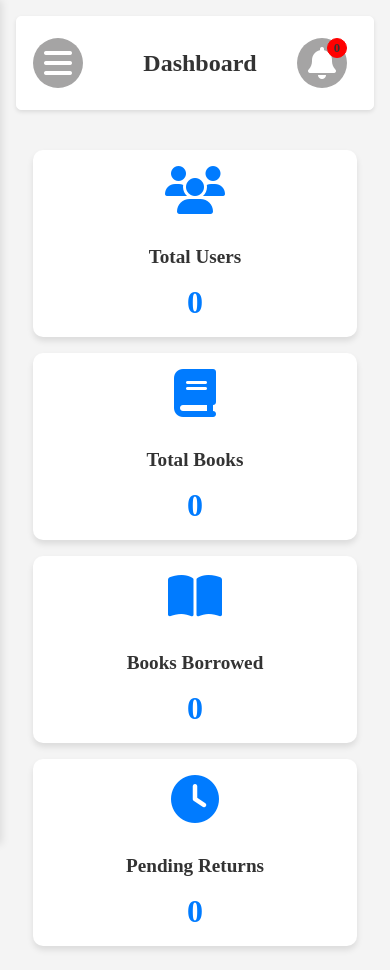
After one commit to TchadoNaomy/Library-management-system-, a PHP site: page /Dashboards/Admin/Admin.php in a window 390 px wide. The commit adds this page. Run offline with PHP 8.4, Linux system fonts and the light colour scheme.

Commit message:
admin dashboard almost done and responsiveness ok

```diff
--- /dev/null
+++ b/Assets/Scripts/admin.js
@@ -0,0 +1,34 @@
+document.addEventListener('DOMContentLoaded', function() {
+    const mobileMenu = document.querySelector('.mobileMenu');
+    const sideBar = document.querySelector('.sideBar');
+    const MOBILE_BREAKPOINT = 1024; // Changed breakpoint to 1024px
+
+    // Function to handle mobile menu display
+    function handleMobileMenuDisplay() {
+        if (window.innerWidth <= MOBILE_BREAKPOINT) {
+            mobileMenu.style.display = 'flex';
+        } else {
+            mobileMenu.style.display = 'none';
+            sideBar.classList.remove('show');
+        }
+    }
+
+    // Initial check for mobile view
+    handleMobileMenuDisplay();
+
+    // Toggle sidebar when mobile menu is clicked
+    mobileMenu.addEventListener('click', function(e) {
+        e.stopPropagation();
+        sideBar.classList.toggle('show');
+    });
+
+    // Close sidebar when clicking outside
+    document.addEventListener('click', function(e) {
+        if (!sideBar.contains(e.target) && !mobileMenu.contains(e.target)) {
+            sideBar.classList.remove('show');
+        }
+    });
+
+    // Handle window resize
+    window.addEventListener('resize', handleMobileMenuDisplay);
+});
--- a/Assets/Styles/Admin.css
+++ b/Assets/Styles/Admin.css
@@ -0,0 +1,293 @@
+/* Basic Reset */
+* {
+    margin: 0;
+    padding: 0;
+    box-sizing: border-box;
+}
+
+/* Sidebar Styles */
+.sideBar {
+    position: fixed;
+    top: 0;
+    left: 0;
+    bottom: 0;
+    width: 250px;
+    background-color: grey;
+    color: white;
+    display: flex;
+    flex-direction: column;
+    align-items: center;
+    font-family: Arial, sans-serif;
+    font-size: 1em;
+    z-index: 1000;
+    transition: transform 0.3s ease-in-out;
+}
+
+.sideBar .profilePic {
+    width: 100%;
+    padding: 1rem;
+    display: flex;
+    flex-direction: column;
+    align-items: center;
+    gap: 1rem;
+}
+
+.sideBar .profilePic img {
+    width: 120px;
+    height: 120px;
+    border-radius: 50%;
+    object-fit: cover;
+}
+
+.sideBar .profilePic .Uname,.role,.msg{
+        font-size: 1.2em;
+}
+
+.sideBar nav{
+    width: 100%;
+    display: flex;
+    flex-direction: column;
+    margin-bottom: 10px;
+    /* background-color: aqua; */
+}
+
+.sideBar nav ul li {
+    border: 1px solid #fff;  /* Basic white border */
+    margin: 20px 5px;
+    padding: 10px;
+    border-radius: 5px;  /* Optional: rounds the corners */
+    cursor: pointer;
+    text-align: center;
+}
+
+.sideBar nav ul li a {
+    color: white;
+    text-decoration: none;
+    display: block;
+    width: 100%;
+}
+
+.sideBar nav ul li:hover {
+    background-color: rgba(255, 255, 255, 0.1);
+    border-color: #e0e0e0;
+}
+
+.sideBar footer{
+    height: 200px;
+    width: 100%;
+    /* background-color: antiquewhite; */
+    margin-bottom: 10px;
+    display: flex;
+    flex-direction: column;
+    align-items: center;
+    justify-content: center;
+}
+
+.sideBar footer P{
+   text-align: center;
+    margin-bottom: 5px;
+}
+
+.sideBar.show {
+    transform: translateX(0);
+}
+
+/* wnd of side bar stylings*/
+
+
+/* Main content area styles */
+.mainContent {
+    margin-left: 250px;
+    padding: 1rem;
+    min-height: 100vh;
+    background-color: #f4f4f4;
+    transition: margin-left 0.3s ease;
+}
+
+.mainContent nav{
+    width: 100%;
+    height: fit-content;
+    color: white;
+    display: flex;
+    justify-content: space-between;
+    align-items: center;
+    border: 1px solid white;
+    border-radius: 5px;
+    display: flex;
+    justify-content: space-between;
+    align-items: center;
+    padding: 1rem;
+    background-color: #fff;
+    box-shadow: 0 2px 4px rgba(0, 0, 0, 0.1);
+    margin-bottom: 2rem;
+}
+
+.mainContent nav p{
+    font-size: 1.2em;
+    padding-left: 20px;
+    font-size: 1.5rem;
+    font-weight: bold;
+    color: #333;
+}
+
+.mainContent nav .notificationBox{
+    height: 50px;
+    width: 50px;
+    background-color: rgb(165, 164, 164);
+    margin: 5px 10px 5px 0px;
+    border-radius: 25px;
+    display: flex;
+    align-items: center;
+    justify-content: center;
+    position: relative;
+    cursor: pointer;
+}
+
+.mainContent nav .notificationBox .counter{
+    position: absolute;
+    height:20px;
+    width:20px;
+    border-radius: 10px;
+    top:0px;
+    right: 0px;
+    display: flex;
+    align-items: center;
+    justify-content: center;
+    border: 1px solid red;
+    background-color: red;
+    position: absolute;
+    /* top: -8px;
+    right: -8px;
+    background-color: #ff4444;
+    color: white;
+    border-radius: 50%;
+    width: 20px;
+    height: 20px;
+    display: flex;
+    align-items: center;
+    justify-content: center; */
+}
+
+.mainContent nav .notificationBox .counter p{
+   padding-right: 20px;
+    font-size: 0.8rem;
+    margin: 0;
+}
+
+.mainContent nav .mobileMenu{
+    display: none;
+    cursor: pointer;
+    color: rgb(255, 254, 254);
+    height: 50px;
+    width: 50px;
+    align-items: center;
+    justify-content: center;
+    border-radius: 25px;
+    background-color: rgb(165, 164, 164);
+}
+
+.card-container {
+    display: grid;
+    grid-template-columns: repeat(2, 1fr);
+    gap: 2rem;
+    padding: 1rem;
+    max-width: 1200px;
+    margin: 0 auto;
+}
+
+.card {
+    background: white;
+    padding: 2rem;
+    border-radius: 10px;
+    box-shadow: 0 4px 6px rgba(0, 0, 0, 0.1);
+    text-align: center;
+    transition: all 0.3s ease;
+    min-height: 200px;
+    display: flex;
+    flex-direction: column;
+    justify-content: center;
+    align-items: center;
+}
+
+.card:hover {
+    transform: translateY(-5px);
+    box-shadow: 0 6px 8px rgba(0, 0, 0, 0.2);
+}
+
+.card i {
+    color: #007bff;
+    margin-bottom: 1rem;
+}
+
+.card h3 {
+    color: #333;
+    margin: 1rem 0;
+    font-size: 1.2rem;
+}
+
+.card .count {
+    font-size: 2rem;
+    font-weight: bold;
+    color: #007bff;
+    margin: 0;
+}
+
+/* Responsive Design */
+@media screen and (max-width: 1200px) {
+    .card-container {
+        width: 95%;
+        gap: 1.5rem;
+    }
+}
+
+@media screen and (max-width: 1024px) {
+    .sideBar{
+        transform: translateX(-100%);
+        box-shadow: 2px 0 8px rgba(0, 0, 0, 0.1);
+    }
+    .card-container {
+        grid-template-columns: 1fr;
+        gap: 1rem;
+    }
+
+    .mainContent {
+        margin-left: 200px;
+    }
+}
+
+@media screen and (max-width: 992px) {
+    .mainContent {
+        margin-left: 200px;
+    }
+}
+
+@media screen and (max-width: 768px) {
+    /* .sideBar {
+        transform: translateX(-100%);
+    } */
+
+    .mainContent {
+        margin-left: 0;
+    }
+
+    .card-container {
+        grid-template-columns: 1fr;
+        gap: 1rem;
+    }
+
+    .card {
+        padding: 1.5rem;
+        min-height: 180px;
+    }
+}
+
+@media screen and (max-width: 480px) {
+    .card-container {
+        padding: 0.5rem;
+    }
+
+    .card {
+        padding: 1rem;
+        min-height: 150px;
+    }
+}
--- /dev/null
+++ b/Dashboards/Admin/Admin.php
@@ -0,0 +1,79 @@
+<!DOCTYPE html>
+<html lang="en">
+<head>
+    <meta charset="UTF-8">
+    <meta name="viewport" content="width=device-width, initial-scale=1.0">
+    <link rel="stylesheet" href="../../Assets/Styles/Admin.css">
+    <link rel="stylesheet" href="../../Assets/fontawesome/css/all.css">
+    <title>Dashboard</title>
+</head>
+<body>
+    <div class="sideBar">
+        <div class="profilePic">
+            <img src="../../Assets/Images/logo.jfif" alt="Logo">
+            <p class="msg"> Welcome </p>
+            <p class="Uname"> Username </p>
+            <p class="role"> Admin </p>
+        </div>
+        <nav>
+            <ul>
+                <li><a href="../Admin/Admin.php"><i class="fas fa-qrcode" ></i>  Dashboard </a></li>
+                <li><a href="../Admin/Users.php"><i class="fas fa-users-gear" ></i>  Manage Acounts </a></li>
+                <li><a href="../Admin/Reports.php"><i class="fas fa-boxes-stacked" ></i>  Manage Stock </a></li>
+                <li><a href="../Admin/Reports.php"><i class="fas fa-chart-bar" ></i>  Reports </a></li>
+                <li><a href="../Admin/Settings.php"><i class="fas fa-gear" ></i>  Settings </a></li>
+                <li><a href="../Admin/Reports.php"><i class="fas fa-sign-out-alt" ></i>  LogOut </a></li>
+
+            </ul>
+        </nav>
+        <footer>
+            <p>&copy;2025 Library-Management All rights reserved</p>
+            <br>
+            <p>Designed by: Group 2</p>
+        </footer>
+    </div>
+    <div class="mainContent">
+        <nav>
+            <div class="mobileMenu">
+                <i class="fas fa-bars fa-2x"></i>
+            </div>
+            <p>
+                Dashboard
+            </p>
+            <div class="notificationBox">
+                <div class="counter">
+                    <p>0</p>
+                </div>
+                <i class="fas fa-bell fa-2x"></i>
+            </div>
+        </nav>
+        <main>
+            <div class="card-container">
+                <div class="card">
+                    <i class="fas fa-users fa-3x"></i>
+                    <h3>Total Users</h3>
+                    <p class="count">0</p>
+                </div>
+                <div class="card">
+                    <i class="fas fa-book fa-3x"></i>
+                    <h3>Total Books</h3>
+                    <p class="count">0</p>
+                </div>
+                <div class="card">
+                    <i class="fas fa-book-open fa-3x"></i>
+                    <h3>Books Borrowed</h3>
+                    <p class="count">0</p>
+                </div>
+                <div class="card">
+                    <i class="fas fa-clock fa-3x"></i>
+                    <h3>Pending Returns</h3>
+                    <p class="count">0</p>
+                </div>
+            </div>
+        </main>
+    </div>
+</body>
+
+<script src="../../Assets/Scripts/admin.js"></script>
+
+</html>
--- a/index.php
+++ b/index.php
@@ -13,7 +13,7 @@
             <ul>
                 <li><a href="#">Home</a></li>
                 <li><a href="#">About</a></li>
-                <li><a href="#">Services</a></li>
+                <li><a href="#">Catalog</a></li>
                 <li><a href="#">Contact</a></li>
             </ul>
         </nav>
```
Also changed, not shown: Admin.php (deleted, +0 -12 lines), Assets/Images/logo.jfif (added), Dashboards/User/User.php (added).
